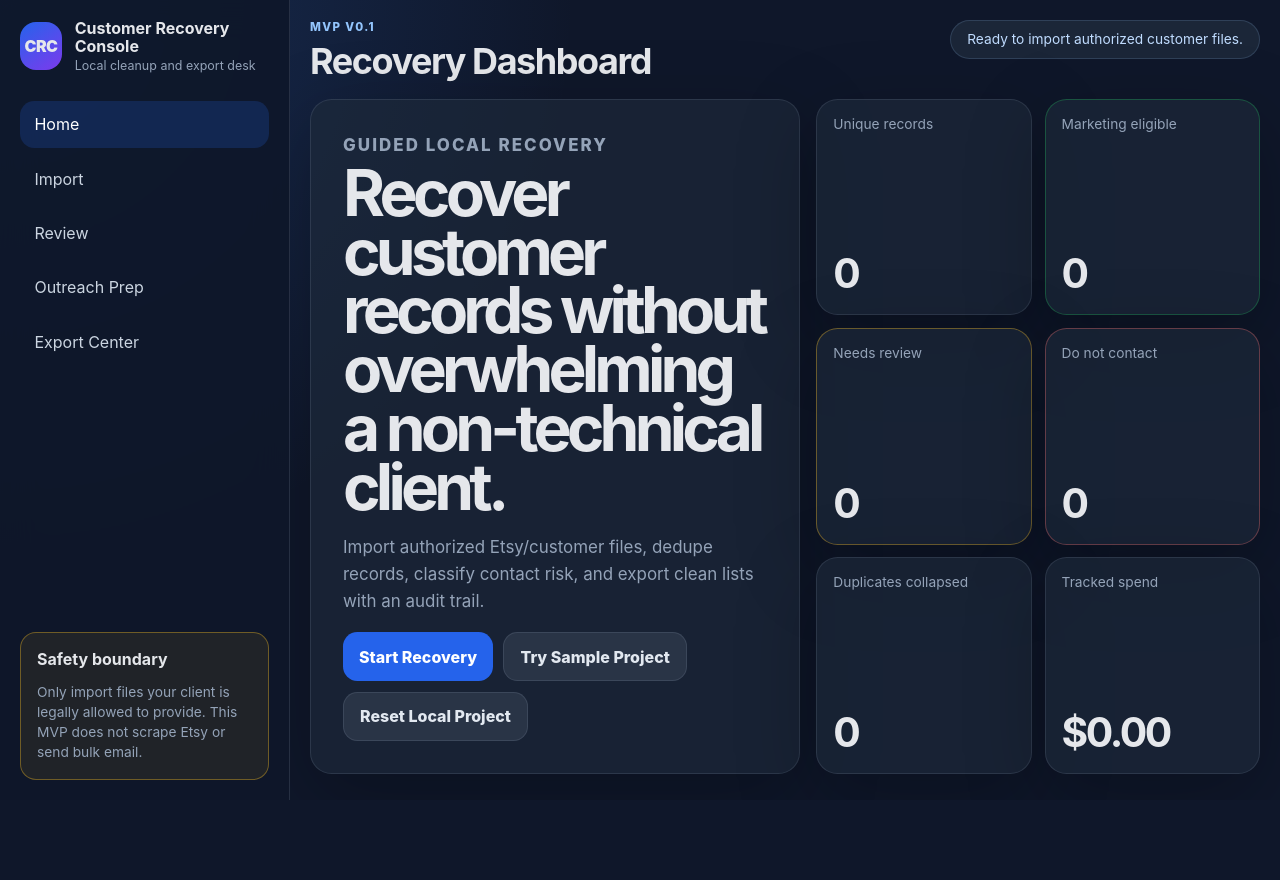
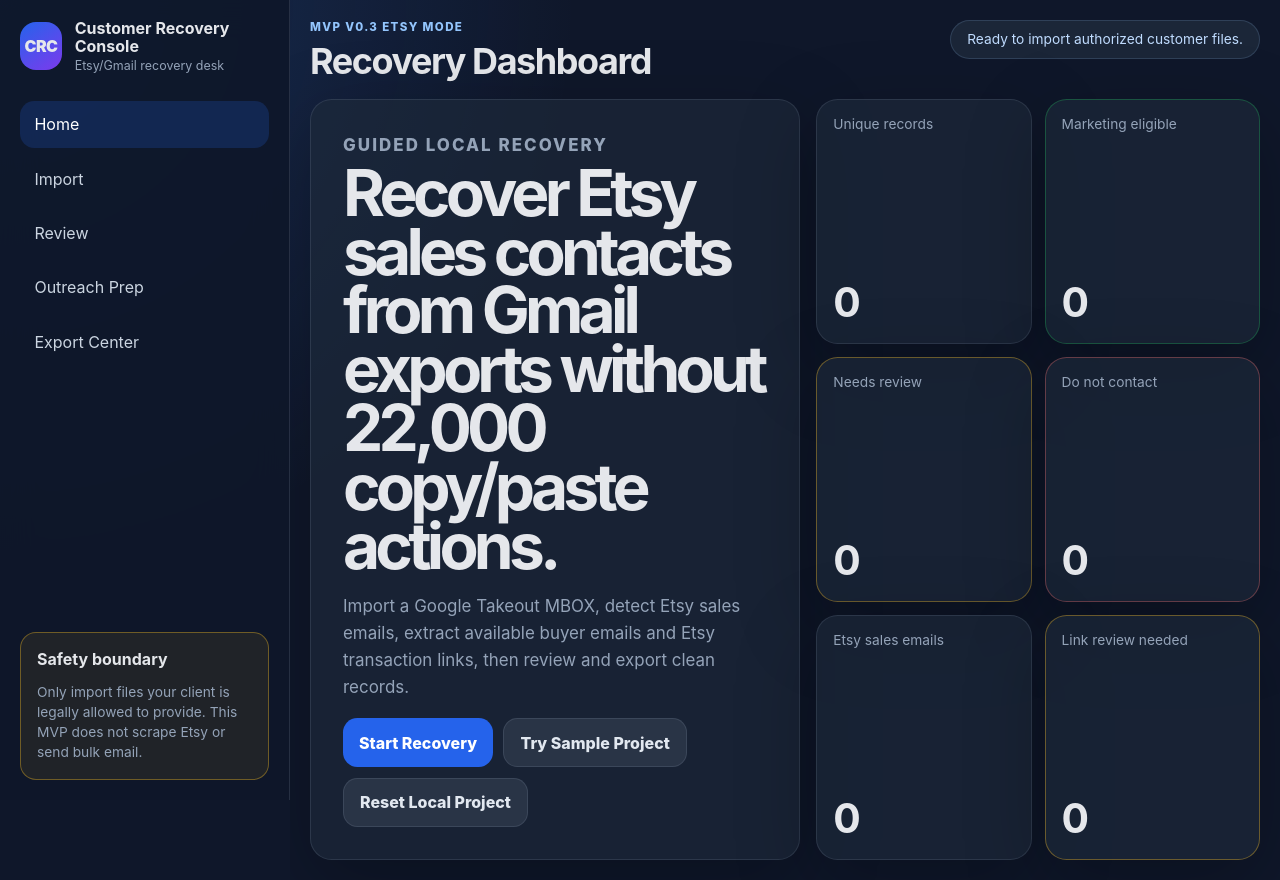
Before and after one commit to nicholas-banton/customer-recovery-console, a React (Vite) app: page / in a window 1280 px wide. Before the commit the page ends 800 px from the top, so only its background shows below. Built offline with nearby package versions, Linux system fonts and the light colour scheme.

Commit message:
Add Etsy Gmail Takeout recovery mode

```diff
--- a/src/main.jsx
+++ b/src/main.jsx
@@ -131,7 +131,12 @@
   orderId: ['order id', 'order', 'order number', 'receipt id', 'transaction id', 'sale id'],
   amount: ['amount', 'total', 'order total', 'price', 'gross', 'net', 'revenue'],
   date: ['date', 'order date', 'sale date', 'created', 'created at', 'purchase date'],
-  consent: ['consent', 'marketing consent', 'opt in', 'opt-in', 'subscribed', 'newsletter']
+  consent: ['consent', 'marketing consent', 'opt in', 'opt-in', 'subscribed', 'newsletter'],
+  sourceType: ['source type', 'source', 'import type'],
+  subject: ['subject', 'email subject'],
+  etsyLinks: ['etsy links', 'etsy link', 'transaction links', 'buyer links', 'review links'],
+  linkReviewStatus: ['link review status', 'review status'],
+  rawSourceFile: ['raw source file', 'source file']
 };
 
 const SAMPLE_ROWS = [
@@ -217,6 +222,13 @@
     const amount = toNumber(findField(row, 'amount'));
     const date = String(findField(row, 'date') || '').trim();
     const consent = normalizeConsent(findField(row, 'consent'));
+    const sourceType = String(findField(row, 'sourceType') || 'Imported File').trim();
+    const subject = String(findField(row, 'subject') || '').trim();
+    const etsyLinks = String(findField(row, 'etsyLinks') || '').trim();
+    const linkReviewStatus = String(findField(row, 'linkReviewStatus') || '').trim();
+    const rawSourceFile = String(findField(row, 'rawSourceFile') || fileName).trim();
+    const isEtsySale = /etsy/i.test(`${sourceType} ${subject} ${etsyLinks} ${rawSourceFile}`);
+    const rowNotes = String(row.Notes || row.notes || '').trim();
 
     if (!email) invalid += 1;
     const key = email || `missing-email-${fileName}-${index}`;
@@ -228,6 +240,12 @@
       existing.duplicates += 1;
       existing.sources.add(fileName);
       existing.orderIds.push(orderId || `row-${index + 1}`);
+      if (etsyLinks) existing.etsyLinks = Array.from(new Set(`${existing.etsyLinks || ''} | ${etsyLinks}`.split('|').map((s) => s.trim()).filter(Boolean))).join(' | ');
+      if (subject && !existing.subject) existing.subject = subject;
+      if (sourceType && !existing.sourceType) existing.sourceType = sourceType;
+      if (linkReviewStatus && existing.linkReviewStatus !== 'Email Found') existing.linkReviewStatus = linkReviewStatus;
+      if (isEtsySale) existing.isEtsySale = true;
+      if (rowNotes) existing.notes = existing.notes ? `${existing.notes} ${rowNotes}` : rowNotes;
       if (!existing.name && name) existing.name = name;
       if (consent === 'Do Not Contact') existing.consent = 'Do Not Contact';
       if (consent === 'Marketing Eligible' && existing.consent === 'Unknown') existing.consent = 'Marketing Eligible';
@@ -241,12 +259,18 @@
         totalSpend: amount,
         lastPurchase: date,
         consent,
-        status: email ? 'Needs Review' : 'Do Not Contact',
-        notes: email ? 'Imported from authorized file. Consent must be verified before marketing use.' : 'No valid email found.',
+        status: email ? 'Needs Review' : isEtsySale ? 'Needs Review' : 'Do Not Contact',
+        notes: rowNotes || (email ? 'Imported from authorized file. Consent must be verified before marketing use.' : isEtsySale ? 'Etsy sales email found, but no buyer email was detected in the exported message source.' : 'No valid email found.'),
         duplicates: 0,
         sourceRows: 1,
         sources: new Set([fileName]),
-        orderIds: [orderId || `row-${index + 1}`]
+        orderIds: [orderId || `row-${index + 1}`],
+        sourceType,
+        subject,
+        etsyLinks,
+        linkReviewStatus: linkReviewStatus || (isEtsySale && !email ? 'Link Review Needed' : email ? 'Email Found' : 'Not Applicable'),
+        rawSourceFile,
+        isEtsySale
       });
     }
   });
@@ -254,8 +278,10 @@
   const customers = Array.from(map.values()).map((customer) => {
     const sources = Array.from(customer.sources).join(', ');
     let status = customer.status;
-    if (customer.consent === 'Do Not Contact' || !customer.email) status = 'Do Not Contact';
+    if (customer.consent === 'Do Not Contact') status = 'Do Not Contact';
+    else if (!customer.email && !customer.isEtsySale) status = 'Do Not Contact';
     else if (customer.consent === 'Marketing Eligible') status = 'Marketing Eligible';
+    else if (customer.isEtsySale && (!customer.email || customer.linkReviewStatus === 'Link Review Needed')) status = 'Needs Review';
     else if (customer.duplicates > 0) status = 'Needs Review';
     else status = 'Transactional Only';
 
@@ -287,6 +313,11 @@
       lastPurchase: [current.lastPurchase, customer.lastPurchase].filter(Boolean).sort().pop() || '',
       duplicates: current.duplicates + customer.duplicates + 1,
       sources: Array.from(new Set(`${current.sources}, ${customer.sources}`.split(',').map((s) => s.trim()).filter(Boolean))).join(', '),
+      sourceType: current.sourceType || customer.sourceType || '',
+      subject: current.subject || customer.subject || '',
+      etsyLinks: Array.from(new Set(`${current.etsyLinks || ''} | ${customer.etsyLinks || ''}`.split('|').map((s) => s.trim()).filter(Boolean))).join(' | '),
+      linkReviewStatus: current.linkReviewStatus === 'Email Found' || customer.linkReviewStatus === 'Email Found' ? 'Email Found' : (current.linkReviewStatus || customer.linkReviewStatus || 'Not Applicable'),
+      isEtsySale: Boolean(current.isEtsySale || customer.isEtsySale),
       consent: current.consent === 'Do Not Contact' || customer.consent === 'Do Not Contact'
         ? 'Do Not Contact'
         : current.consent === 'Marketing Eligible' || customer.consent === 'Marketing Eligible'
@@ -321,7 +352,7 @@
 }
 
 function customersToCsv(customers) {
-  const headers = ['name', 'email', 'orders', 'totalSpend', 'lastPurchase', 'consent', 'status', 'sources', 'notes'];
+  const headers = ['name', 'email', 'orders', 'totalSpend', 'lastPurchase', 'consent', 'status', 'sourceType', 'subject', 'etsyLinks', 'linkReviewStatus', 'isEtsySale', 'sources', 'notes'];
   const lines = [headers.join(',')];
   customers.forEach((customer) => {
     lines.push(headers.map((header) => csvEscape(customer[header])).join(','));
@@ -397,14 +428,20 @@
       dnc: customers.filter((c) => c.status === 'Do Not Contact').length,
       transactional: customers.filter((c) => c.status === 'Transactional Only').length,
       duplicates: customers.reduce((sum, c) => sum + c.duplicates, 0),
+      etsySales: customers.filter((c) => c.isEtsySale).length,
+      linkReview: customers.filter((c) => c.isEtsySale && (!c.email || c.linkReviewStatus === 'Link Review Needed')).length,
       totalSpend: totalSpend.toLocaleString(undefined, { style: 'currency', currency: 'USD' })
     };
   }, [customers]);
 
   const filtered = useMemo(() => {
     return customers.filter((customer) => {
-      const matchesStatus = statusFilter === 'All' || customer.status === statusFilter;
-      const text = `${customer.name} ${customer.email} ${customer.sources} ${customer.notes}`.toLowerCase();
+      let matchesStatus = statusFilter === 'All' || customer.status === statusFilter;
+      if (statusFilter === 'Etsy Sales Emails') matchesStatus = Boolean(customer.isEtsySale);
+      if (statusFilter === 'Email Found') matchesStatus = Boolean(customer.email);
+      if (statusFilter === 'Email Missing') matchesStatus = !customer.email;
+      if (statusFilter === 'Link Review Needed') matchesStatus = Boolean(customer.isEtsySale && (!customer.email || customer.linkReviewStatus === 'Link Review Needed'));
+      const text = `${customer.name} ${customer.email} ${customer.sources} ${customer.notes} ${customer.subject || ''} ${customer.etsyLinks || ''}`.toLowerCase();
       return matchesStatus && text.includes(query.toLowerCase());
     });
   }, [customers, query, statusFilter]);
@@ -490,6 +527,18 @@
       rows = customers.filter((c) => c.status === 'Do Not Contact');
       filename = 'do-not-contact-list.csv';
     }
+    if (type === 'etsy-links') {
+      rows = customers.filter((c) => c.isEtsySale && c.etsyLinks);
+      filename = 'etsy-link-review-queue.csv';
+    }
+    if (type === 'recovered-emails') {
+      rows = customers.filter((c) => c.isEtsySale && c.email);
+      filename = 'etsy-recovered-emails.csv';
+    }
+    if (type === 'missing-email') {
+      rows = customers.filter((c) => c.isEtsySale && !c.email);
+      filename = 'etsy-missing-email-review.csv';
+    }
     downloadText(filename, customersToCsv(rows), 'text/csv');
   }
 
@@ -504,7 +553,7 @@
           <div className="brand-mark">CRC</div>
           <div>
             <h1>Customer Recovery Console</h1>
-            <p>Local cleanup and export desk</p>
+            <p>Etsy/Gmail recovery desk</p>
           </div>
         </div>
 
@@ -529,7 +578,7 @@
       <main className="main-content">
         <header className="topbar">
           <div>
-            <p className="eyebrow">MVP v0.1</p>
+            <p className="eyebrow">MVP v0.3 Etsy mode</p>
             <h2>{activeTab === 'home' ? 'Recovery dashboard' : activeTab.replace('-', ' ')}</h2>
           </div>
           <div className="status-pill">{lastMessage}</div>
@@ -539,8 +588,8 @@
           <section className="panel-grid">
             <div className="hero-panel">
               <p className="eyebrow">Guided local recovery</p>
-              <h3>Recover customer records without overwhelming a non-technical client.</h3>
-              <p>Import authorized Etsy/customer files, dedupe records, classify contact risk, and export clean lists with an audit trail.</p>
+              <h3>Recover Etsy sales contacts from Gmail exports without 22,000 copy/paste actions.</h3>
+              <p>Import a Google Takeout MBOX, detect Etsy sales emails, extract available buyer emails and Etsy transaction links, then review and export clean records.</p>
               <div className="hero-actions">
                 <button className="primary" onClick={() => setActiveTab('import')}>Start Recovery</button>
                 <button className="secondary" onClick={loadSample}>Try Sample Project</button>
@@ -552,8 +601,8 @@
               <StatCard label="Marketing eligible" value={stats.marketing} tone="good" />
               <StatCard label="Needs review" value={stats.review} tone="warn" />
               <StatCard label="Do not contact" value={stats.dnc} tone="danger" />
-              <StatCard label="Duplicates collapsed" value={stats.duplicates} />
-              <StatCard label="Tracked spend" value={stats.totalSpend} />
+              <StatCard label="Etsy sales emails" value={stats.etsySales} />
+              <StatCard label="Link review needed" value={stats.linkReview} tone="warn" />
             </div>
           </section>
         )}
@@ -561,8 +610,8 @@
         {activeTab === 'import' && (
           <section className="content-card">
             <div className="section-heading">
-              <h3>Import customer files</h3>
-              <p>Drag in CSV or Excel files. The app automatically looks for names, emails, order IDs, dates, totals, and consent signals.</p>
+              <h3>Import Gmail Takeout or Etsy files</h3>
+              <p>Drag in a Gmail Takeout .mbox file, Etsy CSV export, Google Contacts CSV, or customer spreadsheet. Etsy sales emails are detected automatically.</p>
             </div>
 
             <label
@@ -584,7 +633,7 @@
             <div className="help-grid">
               <article>
                 <strong>Best first file</strong>
-                <p>Etsy order CSV or any spreadsheet with customer name and email columns.</p>
+                <p>For this client: Gmail Takeout Mail .mbox filtered around Etsy sales emails.</p>
               </article>
               <article>
                 <strong>Privacy posture</strong>
@@ -608,7 +657,7 @@
               <div className="review-controls">
                 <input value={query} onChange={(e) => setQuery(e.target.value)} placeholder="Search customers..." />
                 <select value={statusFilter} onChange={(e) => setStatusFilter(e.target.value)}>
-                  {['All', 'Marketing Eligible', 'Transactional Only', 'Needs Review', 'Do Not Contact'].map((option) => <option key={option}>{option}</option>)}
+                  {['All', 'Etsy Sales Emails', 'Email Found', 'Email Missing', 'Link Review Needed', 'Marketing Eligible', 'Transactional Only', 'Needs Review', 'Do Not Contact'].map((option) => <option key={option}>{option}</option>)}
                 </select>
               </div>
             </div>
@@ -630,11 +679,14 @@
                     <span>Last purchase: {customer.lastPurchase || 'Unknown'}</span>
                     <span>Duplicates: {customer.duplicates}</span>
                   </div>
+                  {customer.subject && <p className="source-line">Subject: {customer.subject}</p>}
+                  {customer.etsyLinks && <p className="source-line">Etsy links: {customer.etsyLinks.split(' | ').slice(0, 3).map((link, index) => <a key={link} href={link} target="_blank" rel="noreferrer">Open link {index + 1}</a>)}</p>}
                   <p className="source-line">Source: {customer.sources}</p>
                   <div className="record-actions">
                     <button onClick={() => updateCustomer(customer.id, { status: 'Marketing Eligible', consent: 'Marketing Eligible', notes: 'Operator marked consent as confirmed.' })}>Mark Marketing Eligible</button>
                     <button onClick={() => updateCustomer(customer.id, { status: 'Transactional Only', consent: 'Unknown', notes: 'Limited to order/support/admin use unless consent is later confirmed.' })}>Transactional Only</button>
                     <button onClick={() => updateCustomer(customer.id, { status: 'Do Not Contact', consent: 'Do Not Contact', notes: 'Marked as suppressed/do-not-contact.' })}>Do Not Contact</button>
+                    {customer.isEtsySale && <button onClick={() => updateCustomer(customer.id, { linkReviewStatus: 'Reviewed - No Email Available', notes: 'Operator reviewed Etsy link; no buyer email available in exported source.' })}>Reviewed / No Email</button>}
                   </div>
                 </article>
               ))}
@@ -680,6 +732,9 @@
               <button onClick={() => exportCsv('marketing')}>Export Marketing Eligible Only</button>
               <button onClick={() => exportCsv('transactional')}>Export Transactional/Support List</button>
               <button onClick={() => exportCsv('dnc')}>Export Do-Not-Contact List</button>
+              <button onClick={() => exportCsv('etsy-links')}>Export Etsy Link Review Queue</button>
+              <button onClick={() => exportCsv('recovered-emails')}>Export Etsy Recovered Emails</button>
+              <button onClick={() => exportCsv('missing-email')}>Export Etsy Missing Email Review</button>
               <button onClick={exportAudit}>Export Audit Report</button>
             </div>
             <div className="acknowledgment-box">
```
